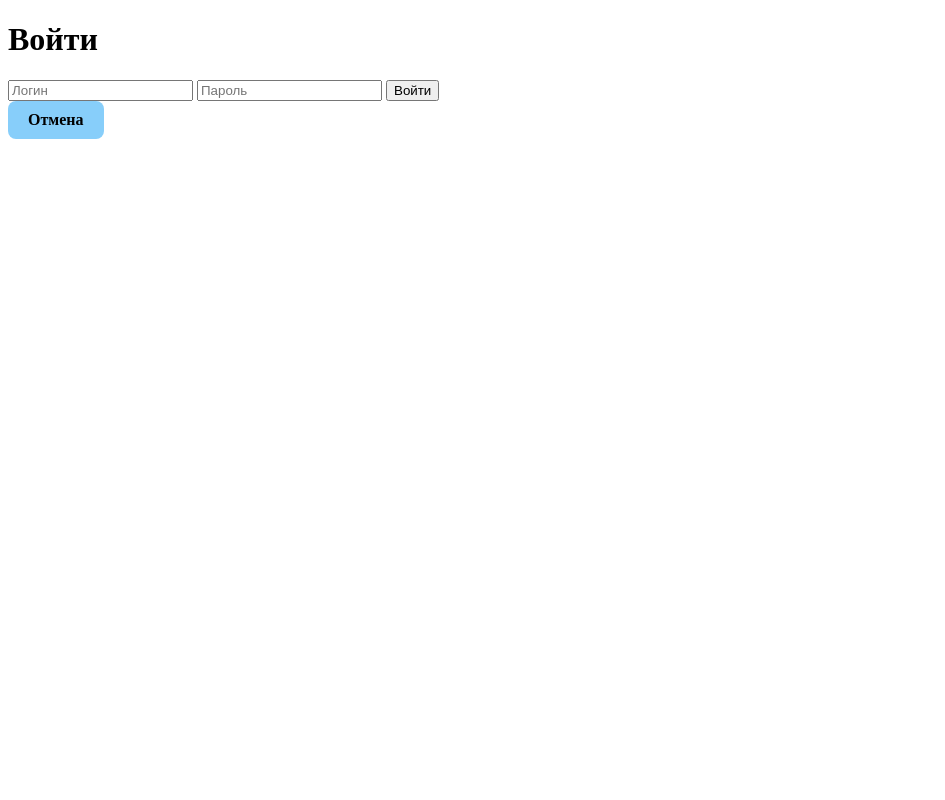
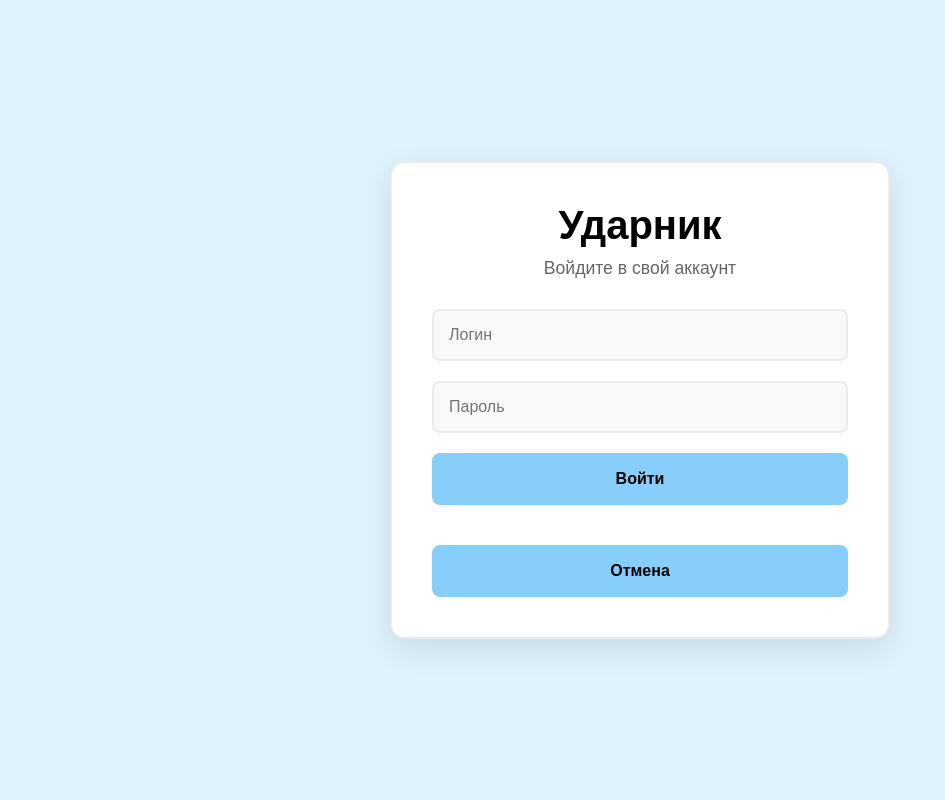
Before and after one commit to Vernka/project_udarnik, a Flask app: page /sign_in in a window 1280 px wide. Shown: the whole page, without its empty margins (0-945 px from the left). Run offline with Flask 3, Linux system fonts and the light colour scheme.

Commit message:
дизайн

```diff
--- a/templates/index.html
+++ b/templates/index.html
@@ -213,7 +213,7 @@
 
             <div class="action-buttons">
                 <a href="/exercise" class="link" style="display: inline-block; weight: 60px; height: 70px; text-align: center; font-size: 25px;">🎯 Начать тренировку</a>
-                <a href="/theory" class="link" style="display: inline-block; weight: 60px; height: 70px; text-align: center; font-size: 25px;">📚 Изучить теорию</a>
+                <a href="/theory" class="link" style="display: inline-block; weight: 60px; height: 70px; text-align: center; font-size: 25px;">📚 Смотреть теорию</a>
             </div>
 
             {% if current_user.is_authenticated %}
--- a/templates/sign_in.html
+++ b/templates/sign_in.html
@@ -1,22 +1,194 @@
 <!DOCTYPE html>
-<html lang="en">
+<html lang="ru">
 <head>
     <meta charset="UTF-8">
-    <title>Вход</title>
+    <meta name="viewport" content="width=device-width, initial-scale=1.0">
+    <title>Ударник - Вход</title>
     <style>
+        * {
+            margin: 0;
+            padding: 0;
+            box-sizing: border-box;
+        }
+
+        body {
+            font-family: 'Arial', sans-serif;
+            background: #def2fe;
+            min-height: 100vh;
+            color: black;
+            display: flex;
+            justify-content: center;
+            align-items: center;
+            padding: 20px;
+        }
+
+        .container {
+            max-width: 500px;
+            width: 100%;
+            background: white;
+            border-radius: 15px;
+            padding: 40px;
+            box-shadow: 0 10px 30px rgba(0, 0, 0, 0.1);
+            border: 2px solid #e9ecef;
+        }
+
+        .header {
+            text-align: center;
+            margin-bottom: 30px;
+        }
+
+        .title {
+            font-size: 2.5rem;
+            font-weight: bold;
+            margin-bottom: 10px;
+            color: black;
+        }
+
+        .subtitle {
+            font-size: 1.1rem;
+            color: #666;
+            margin-bottom: 30px;
+        }
+
+        .form-group {
+            margin-bottom: 20px;
+        }
+
+        .form-input {
+            width: 100%;
+            padding: 15px;
+            border: 2px solid #e9ecef;
+            border-radius: 8px;
+            font-size: 16px;
+            transition: all 0.3s ease;
+            background: #f8f9fa;
+        }
+
+        .form-input:focus {
+            outline: none;
+            border-color: #87CEFA;
+            background: white;
+            box-shadow: 0 0 10px rgba(135, 206, 250, 0.3);
+        }
+
         .link {
             display: inline-block;
-                padding: 10px 20px;
+            padding: 15px 20px;
             background: #87CEFA;
             border-radius: 8px;
             text-decoration: none;
             color: black;
             font-weight: bold;
+            border: 2px solid #87CEFA;
+            cursor: pointer;
+            font-size: 16px;
+            transition: all 0.3s ease;
+            text-align: center;
+            width: 100%;
+        }
+
+        .link:hover {
+            background: #4682B4;
+            border-color: #4682B4;
+            color: white;
+            transform: translateY(-2px);
+            box-shadow: 0 4px 12px rgba(70, 130, 180, 0.3);
+        }
+
+        .submit-btn {
+            display: inline-block;
+            padding: 15px 20px;
+            background: #87CEFA;
+            border-radius: 8px;
+            text-decoration: none;
+            color: black;
+            font-weight: bold;
+            border: 2px solid #87CEFA;
+            cursor: pointer;
+            font-size: 16px;
+            transition: all 0.3s ease;
+            text-align: center;
+            width: 100%;
+            margin-bottom: 20px;
+        }
+
+        .submit-btn:hover {
+            background: #4682B4;
+            border-color: #4682B4;
+            color: white;
+            transform: translateY(-2px);
+            box-shadow: 0 4px 12px rgba(70, 130, 180, 0.3);
+        }
+
+        .alert {
+            padding: 15px;
+            border-radius: 8px;
+            margin-bottom: 20px;
+            text-align: center;
+            font-weight: bold;
+        }
+
+        .alert-error {
+            background: #ffebee;
+            border: 2px solid #f44336;
+            color: #c62828;
+        }
+
+        .alert-success {
+            background: #e8f5e8;
+            border: 2px solid #4caf50;
+            color: #2e7d32;
+        }
+
+        .alert-info {
+            background: #e3f2fd;
+            border: 2px solid #2196f3;
+            color: #1565c0;
+        }
+
+        .form-links {
+            display: flex;
+            gap: 15px;
+            margin-top: 20px;
+        }
+
+        /* Адаптивность */
+        @media (max-width: 768px) {
+            .container {
+                padding: 30px 20px;
+            }
+
+            .title {
+                font-size: 2rem;
+            }
+
+            .subtitle {
+                font-size: 1rem;
+            }
+
+            .form-links {
+                flex-direction: column;
+            }
+        }
+
+        @media (max-width: 480px) {
+            .container {
+                padding: 20px 15px;
+            }
+
+            .title {
+                font-size: 1.8rem;
+            }
         }
     </style>
 </head>
 <body>
-<h1>Войти</h1>
+    <div class="container">
+        <div class="header">
+            <h1 class="title">Ударник</h1>
+            <p class="subtitle">Войдите в свой аккаунт</p>
+        </div>
+
         {% with messages = get_flashed_messages(with_categories=true) %}
             {% if messages %}
                 {% for category, message in messages %}
@@ -24,11 +196,34 @@
                 {% endfor %}
             {% endif %}
         {% endwith %}
+
         <form action="/sign_in" method="POST">
-    <input type="text" name="login" placeholder="Логин" required>
-    <input type="password" name="password" placeholder="Пароль" required>
-    <button type="submit">Войти</button>
+            <div class="form-group">
+                <input type="text" name="login" placeholder="Логин" class="form-input" required>
+            </div>
+            <div class="form-group">
+                <input type="password" name="password" placeholder="Пароль" class="form-input" required>
+            </div>
+            <button type="submit" class="submit-btn">Войти</button>
         </form>
+
+        <div class="form-links">
             <a href="/index" class="link">Отмена</a>
+        </div>
+    </div>
+
+    <script>
+        document.addEventListener('DOMContentLoaded', function() {
+            const container = document.querySelector('.container');
+            container.style.opacity = '0';
+            container.style.transform = 'translateY(20px)';
+
+            setTimeout(() => {
+                container.style.transition = 'all 0.6s ease';
+                container.style.opacity = '1';
+                container.style.transform = 'translateY(0)';
+            }, 200);
+        });
+    </script>
 </body>
 </html>
```
Lines whose indentation alone changed are shown as unchanged.
